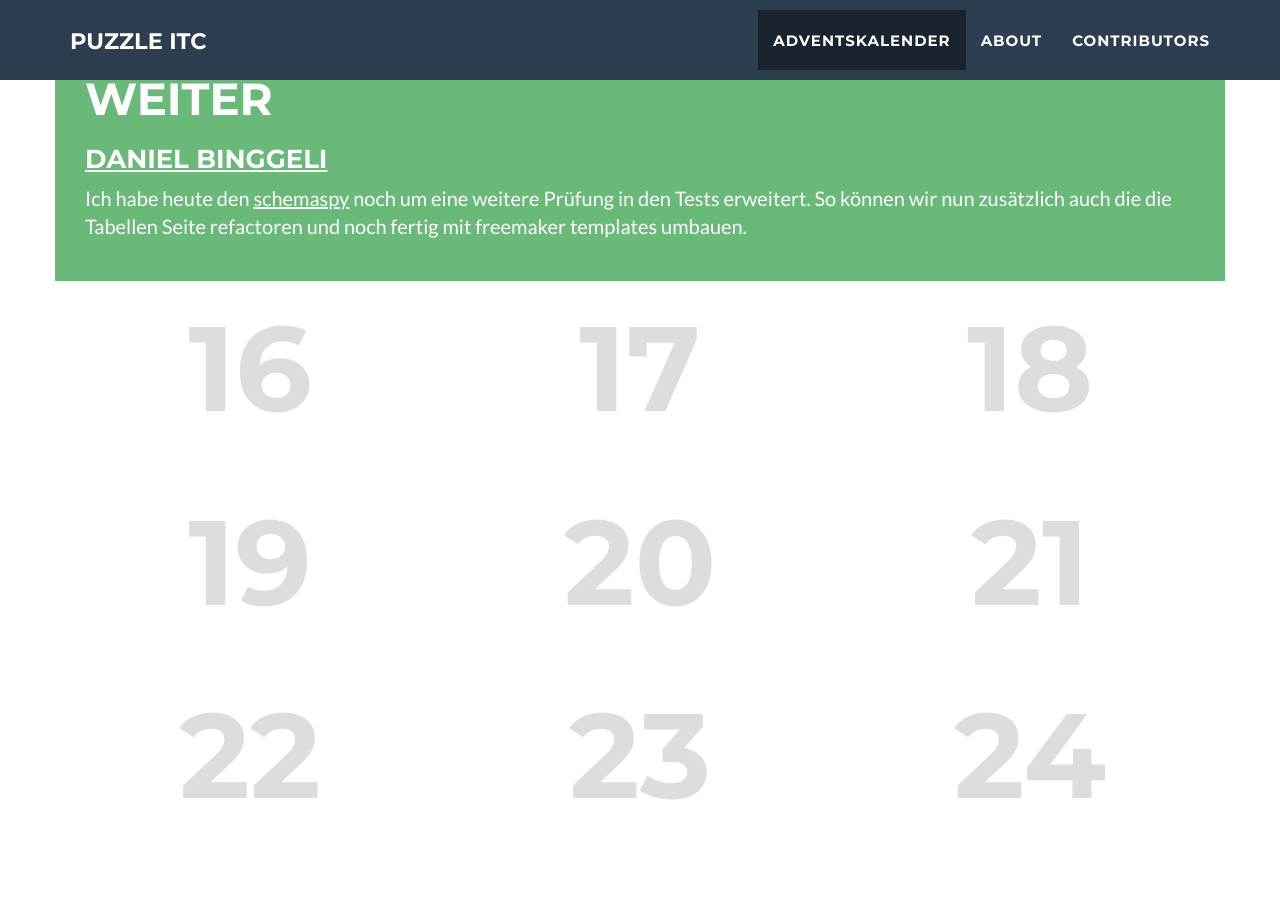
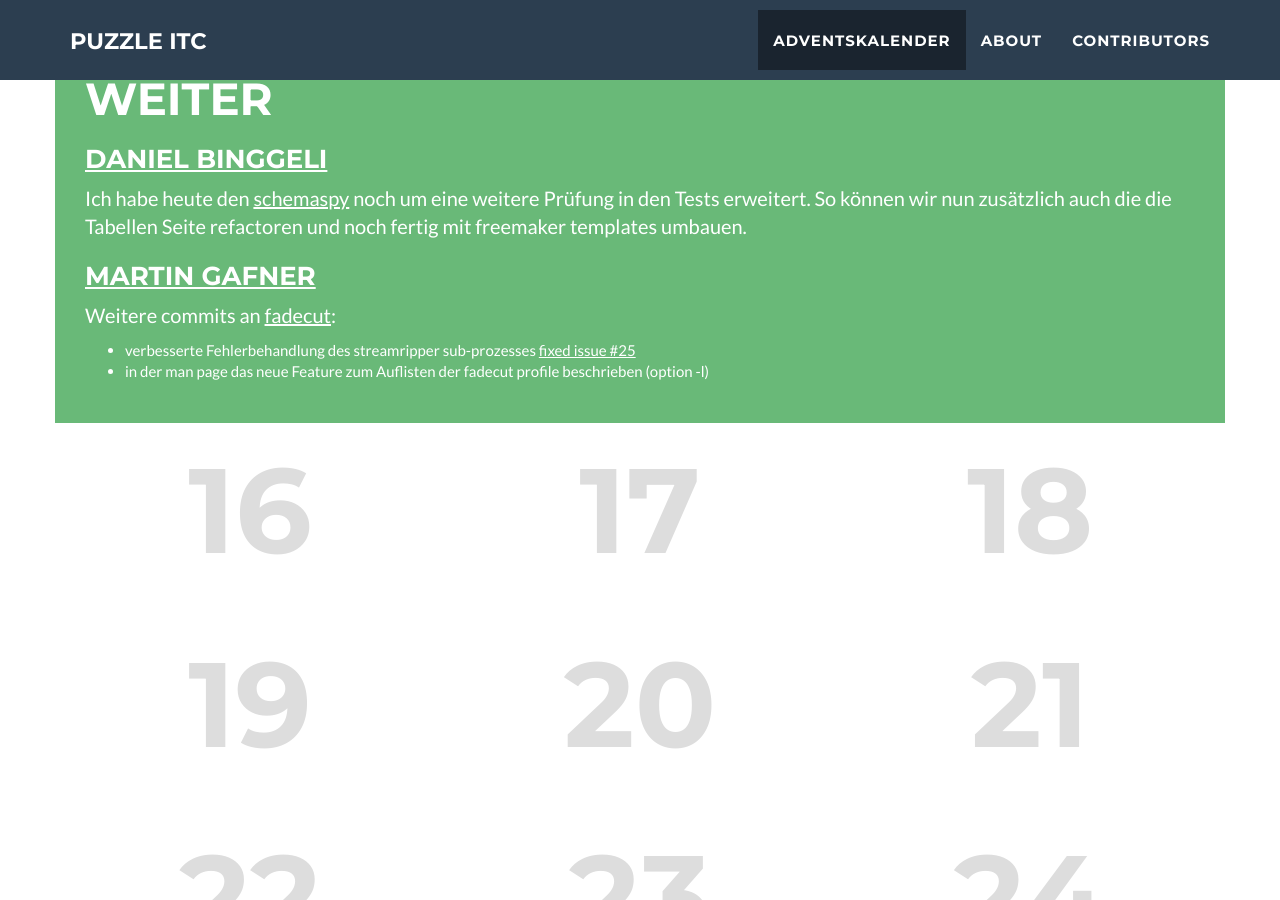
Before and after one commit to puzzle/opensource-advent-challenge-2015, a Jekyll site: the page built from index.html, in a window 1280 px wide and 900 px high, scrolled down 2111 px. Built offline with Jekyll 4.4.1, drawn with Linux system fonts in a browser that asks for light colours; nearby versions of some CDN libraries.

Commit message:
Contributions to fadecut

```diff
--- a/_doors/13.markdown
+++ b/_doors/13.markdown
@@ -6,3 +6,9 @@ active: true
 
 ### [Daniel Binggeli](https://github.com/drnoa)
 Ich habe heute den [schemaspy](https://github.com/drnoa/schemaspy) noch um eine weitere Prüfung in den Tests erweitert. So können wir nun zusätzlich auch die die Tabellen Seite refactoren und noch fertig mit freemaker templates umbauen.
+
+### [Martin Gafner](https://github.com/mgafner)
+Weitere commits an [fadecut](https://github.com/micressor/fadecut):
+
+* verbesserte Fehlerbehandlung des streamripper sub-prozesses [fixed issue #25](https://github.com/micressor/fadecut/issues/25)
+* in der man page das neue Feature zum Auflisten der fadecut profile beschrieben (option -l)
```
